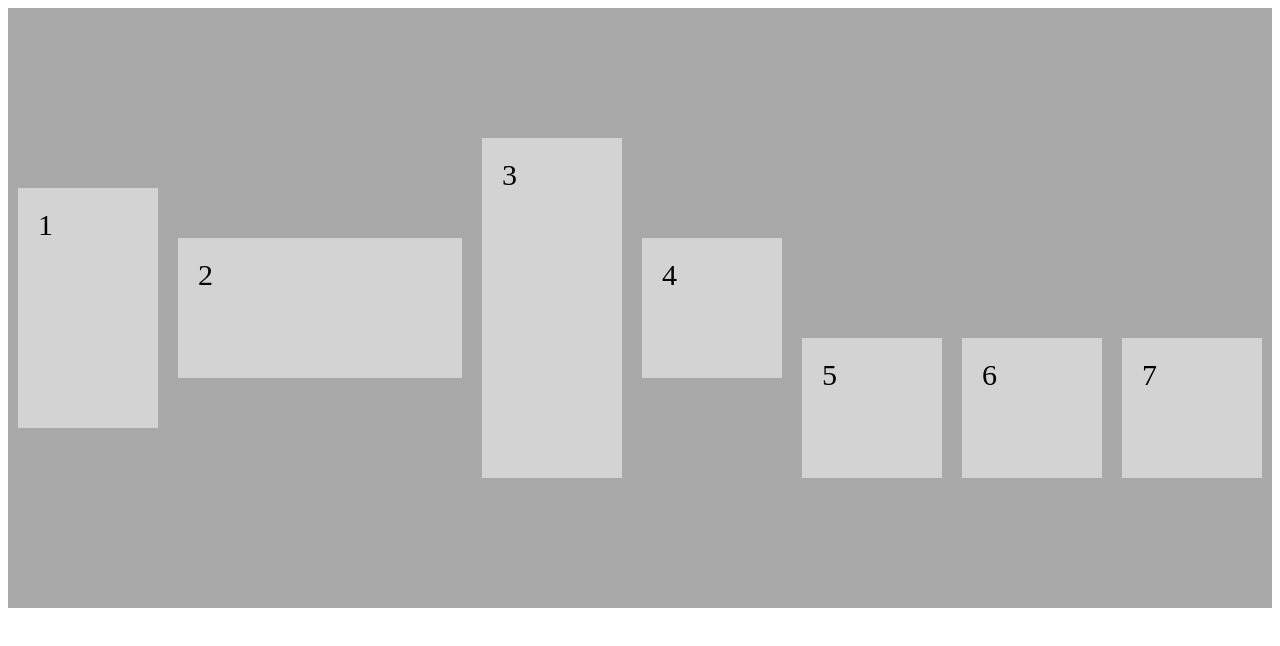
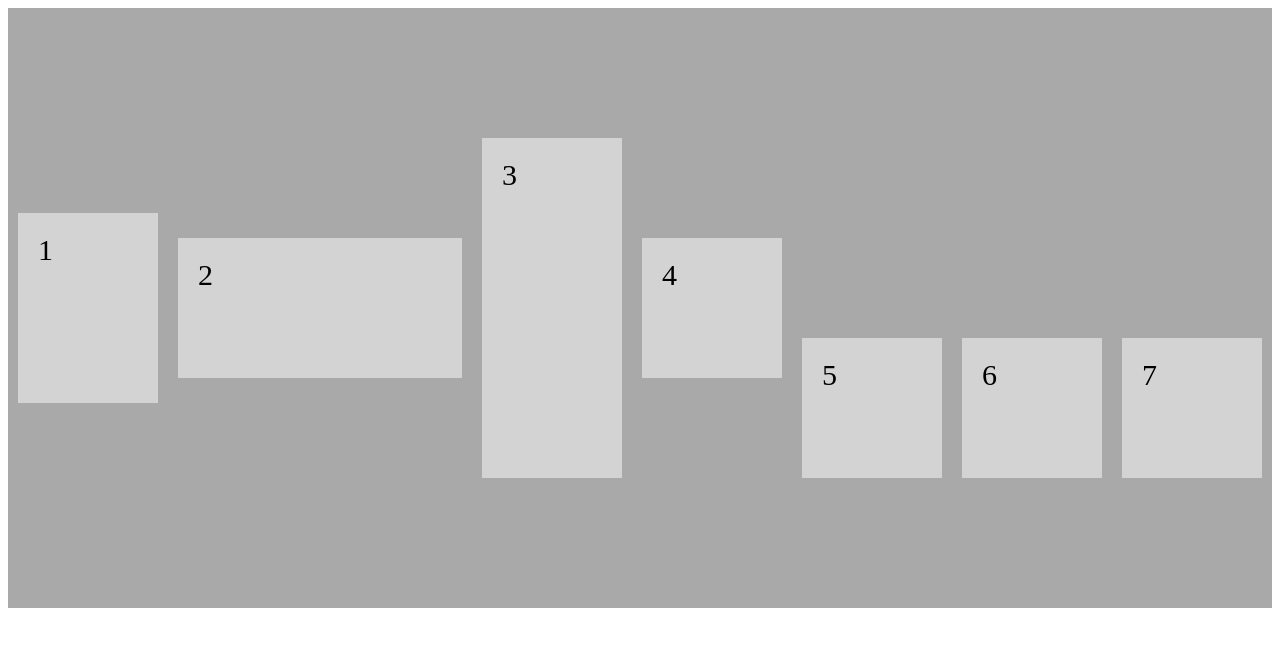
Before and after one commit to BaibaBarkane/Baiba-1, a plain HTML site: page main/3 nodarbiba/flex.html in a window 1280 px wide. Drawn offline with Linux system fonts and the light colour scheme.

Commit message:
flextest

```diff
--- a/main/3 nodarbiba/flex.html
+++ b/main/3 nodarbiba/flex.html
@@ -27,7 +27,7 @@
 <body>
     <!--CSS FlexBox-->
     <div class="flex-container">
-          <div style="height: 200px">1</div>
+          <div style="height: 150px">1</div>
           <div style="flex: 150 0 0px">2</div>
           <div style="height: 300px">3</div>
           <div>4</div>
```
